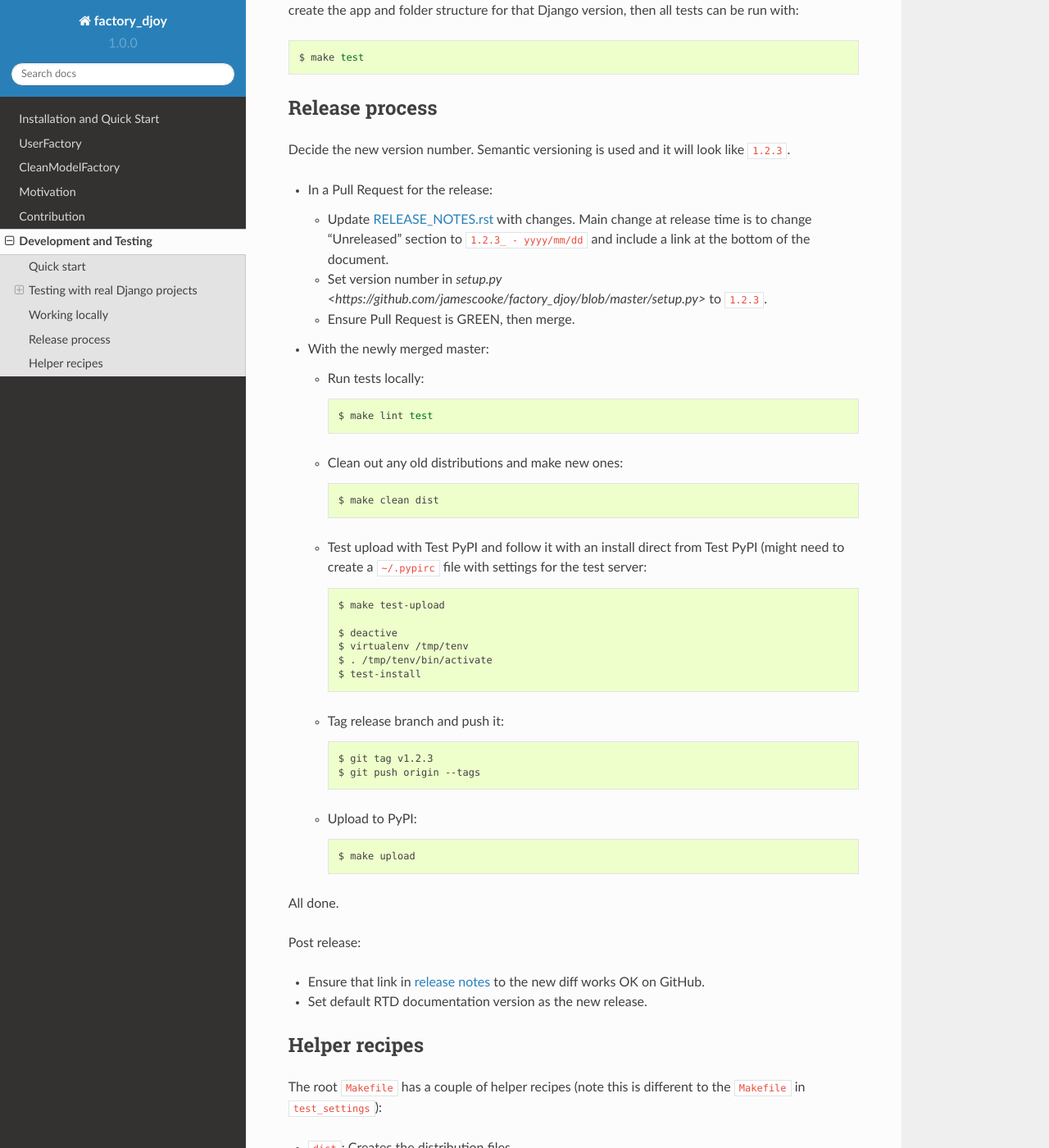
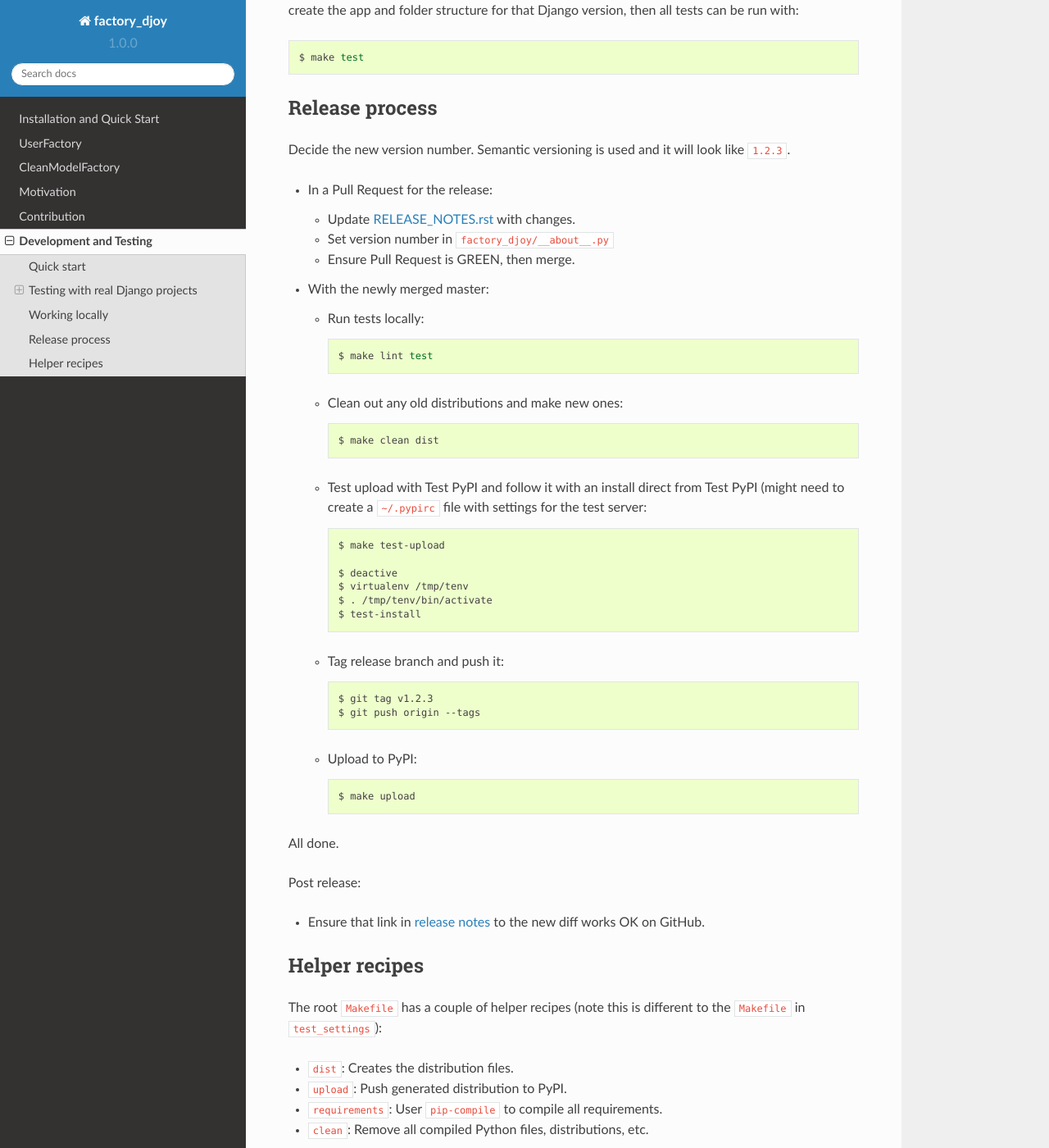
Before and after one commit to jamescooke/factory_djoy, a Sphinx documentation site: the page built from docs/development.rst, in a window 1280 px wide and 1400 px high, scrolled down 2771 px. Shown: the whole window at 82% size. Built offline with Sphinx 7.4.7 and the Read the Docs theme 2.0.0, drawn with Linux system fonts in a browser that asks for light colours.

Commit message:
Update dev docs' release process

```diff
--- a/docs/development.rst
+++ b/docs/development.rst
@@ -172,14 +172,9 @@ like ``1.2.3``.
 
 * In a Pull Request for the release:
 
-  * Update RELEASE_NOTES.rst_
-    with changes. Main change at release time is to change "Unreleased" section
-    to ``1.2.3_ - yyyy/mm/dd`` and include a link at the bottom of the
-    document.
+  * Update RELEASE_NOTES.rst_ with changes.
 
-  * Set version number in `setup.py
-    <https://github.com/jamescooke/factory_djoy/blob/master/setup.py>` to
-    ``1.2.3``.
+  * Set version number in ``factory_djoy/__about__.py``
 
   * Ensure Pull Request is GREEN, then merge.
 
@@ -229,8 +224,6 @@ Post release:
 
 * Ensure that link in `release notes`_ to the new diff works OK on GitHub.
 
-* Set default RTD documentation version as the new release.
-
 
 Helper recipes
 --------------
```
